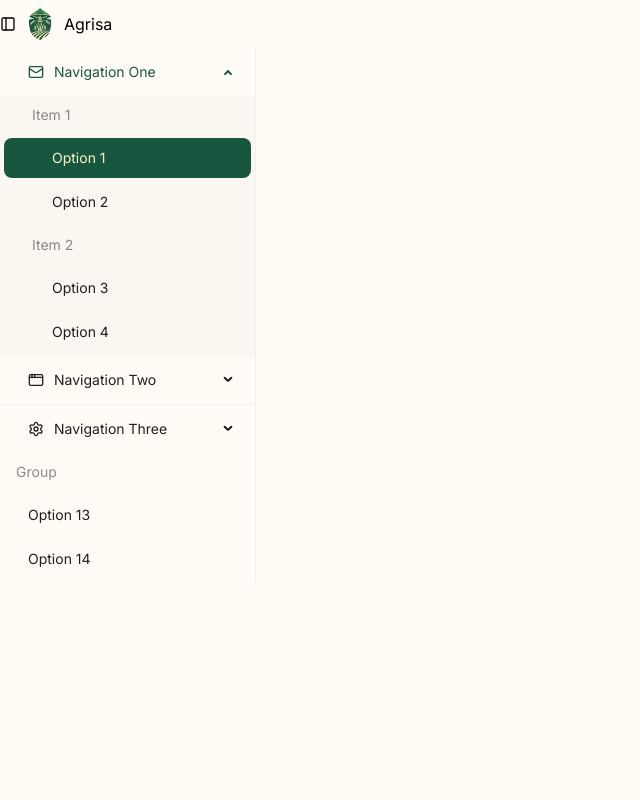
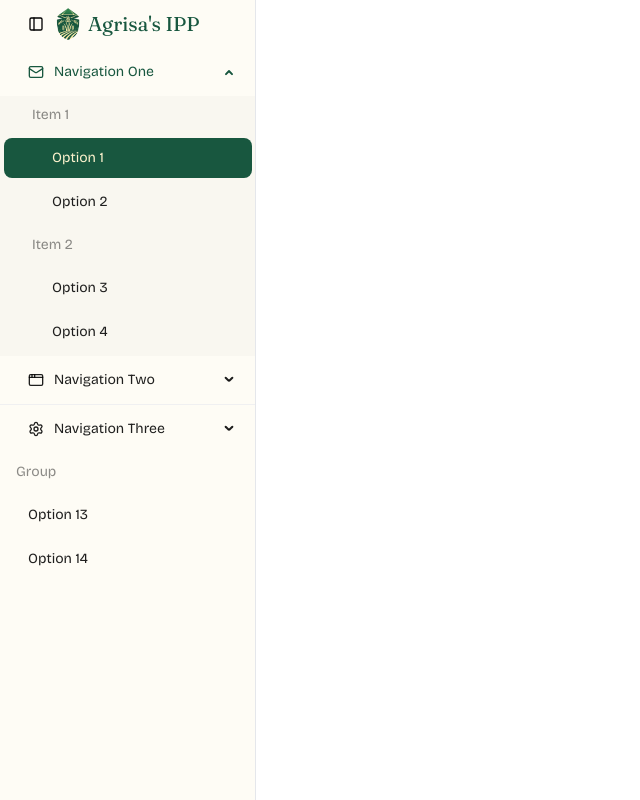
Before and after one commit to ThinhPhoenix/agrisa_insurance_portal, a Next.js app: page / in a window 1280 px wide. Shown: the whole page, without its empty margins (0-640 px from the left). Built offline with nearby package versions, Linux system fonts and the light colour scheme.

Commit message:
style: update font families in globals.css and andtd-config-provider.js; enhance sidebar collapse functionality

```diff
--- a/src/app/globals.css
+++ b/src/app/globals.css
@@ -1,3 +1,6 @@
+@import url("https://fonts.googleapis.com/css2?family=Barlow:ital,wght@0,100;0,200;0,300;0,400;0,500;0,600;0,700;0,800;0,900;1,100;1,200;1,300;1,400;1,500;1,600;1,700;1,800;1,900&family=Bricolage+Grotesque:opsz,wght@12..96,200..800&family=Fraunces:ital,opsz,wght@0,9..144,100..900;1,9..144,100..900&display=swap");
+@import url("https://fonts.googleapis.com/css2?family=Barlow:ital,wght@0,100;0,200;0,300;0,400;0,500;0,600;0,700;0,800;0,900;1,100;1,200;1,300;1,400;1,500;1,600;1,700;1,800;1,900&family=Fraunces:ital,opsz,wght@0,9..144,100..900;1,9..144,100..900&display=swap");
+
 @tailwind base;
 @tailwind components;
 @tailwind utilities;
@@ -23,6 +26,10 @@
   --color-secondary-900: #312e22;
 }
 
+h1,h2,h3,h4,h5,h6 {
+  font-family: 'Fraunces', serif;
+}
+
 .ant-menu-item-selected,
 .ant-menu .ant-menu-item-selected {
   background-color: var(--color-primary-500) !important;
--- a/src/components/custom-sidebar/index.js
+++ b/src/components/custom-sidebar/index.js
@@ -1,5 +1,5 @@
 "use client";
-import React from "react";
+import React, { useState } from "react";
 import { Mail, AppWindow, Settings, PanelLeft } from "lucide-react";
 import { Menu } from "antd";
 import Assets from "@/assets";
@@ -71,17 +71,38 @@ const items = [
   },
 ];
 const CustomSidebar = () => {
+  const [collapsed, setCollapsed] = useState(false);
   const onClick = (e) => {
     console.log("click ", e);
   };
   return (
-    <section className="h-screen overflow-y-auto bg-secondary-100 border-r-1">
-      <div className="flex items-center gap-2 py-2">
-        <button>
+    <section
+      className={`h-screen overflow-y-auto bg-secondary-100 border-r overflow-x-hidden ${
+        collapsed ? "w-16" : "w-64"
+      }`}
+    >
+      <div
+        className={`flex items-center py-2 ${
+          collapsed ? "justify-center" : ""
+        }`}
+      >
+        <button
+          className={`toggle p-2 ${collapsed ? "" : "ml-5"}`}
+          onClick={() => setCollapsed(!collapsed)}
+        >
           <PanelLeft size={16} />
         </button>
-        <img src={Assets.Agrisa.src} className="w-8 h-8" />
-        <h1>Agrisa</h1>
+        <div className="flex items-center gap-1">
+          <img
+            src={Assets.Agrisa.src}
+            className={`w-8 h-8 ${collapsed ? "hidden" : ""}`}
+          />
+          <h1
+            className={`text-primary-500 text-xl ${collapsed ? "hidden" : ""}`}
+          >
+            Agrisa's IPP
+          </h1>
+        </div>
       </div>
       <Menu
         onClick={onClick}
@@ -89,7 +110,8 @@ const CustomSidebar = () => {
         defaultOpenKeys={["sub1"]}
         mode="inline"
         items={items}
-        className="w-[256px]"
+        inlineCollapsed={collapsed}
+        className={`${collapsed ? "w-16" : "w-64"} !border-none`}
       />
     </section>
   );
--- a/src/providers/andtd-config-provider.js
+++ b/src/providers/andtd-config-provider.js
@@ -7,8 +7,7 @@ const theme = {
     colorPrimary: "#18573f",
     colorBgContainer: "#fefcf5",
     borderRadius: 6,
-    fontFamily:
-      'Inter, -apple-system, BlinkMacSystemFont, "Segoe UI", Roboto, sans-serif',
+    fontFamily: "Bricolage Grotesque, sans-serif",
     fontSize: 14,
     lineHeight: 1.5714285714285714,
     margin: 16,
```
